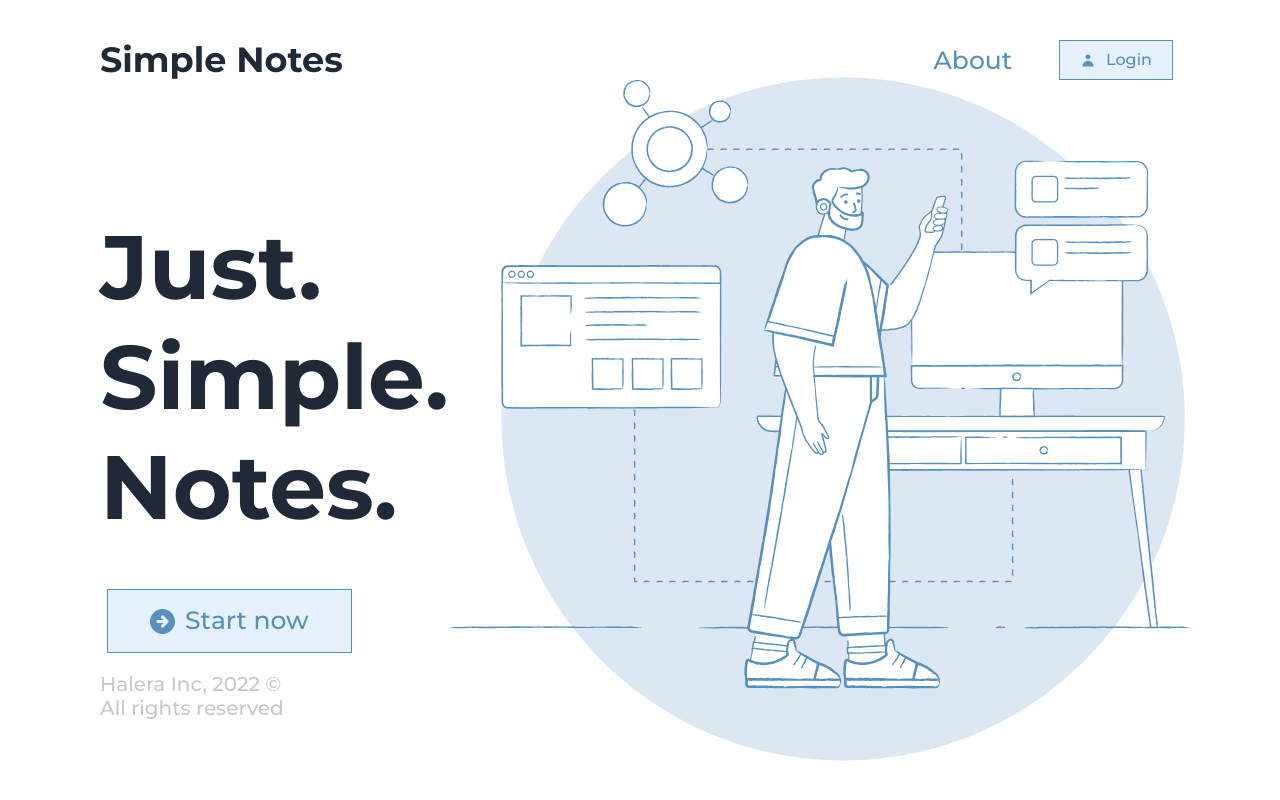
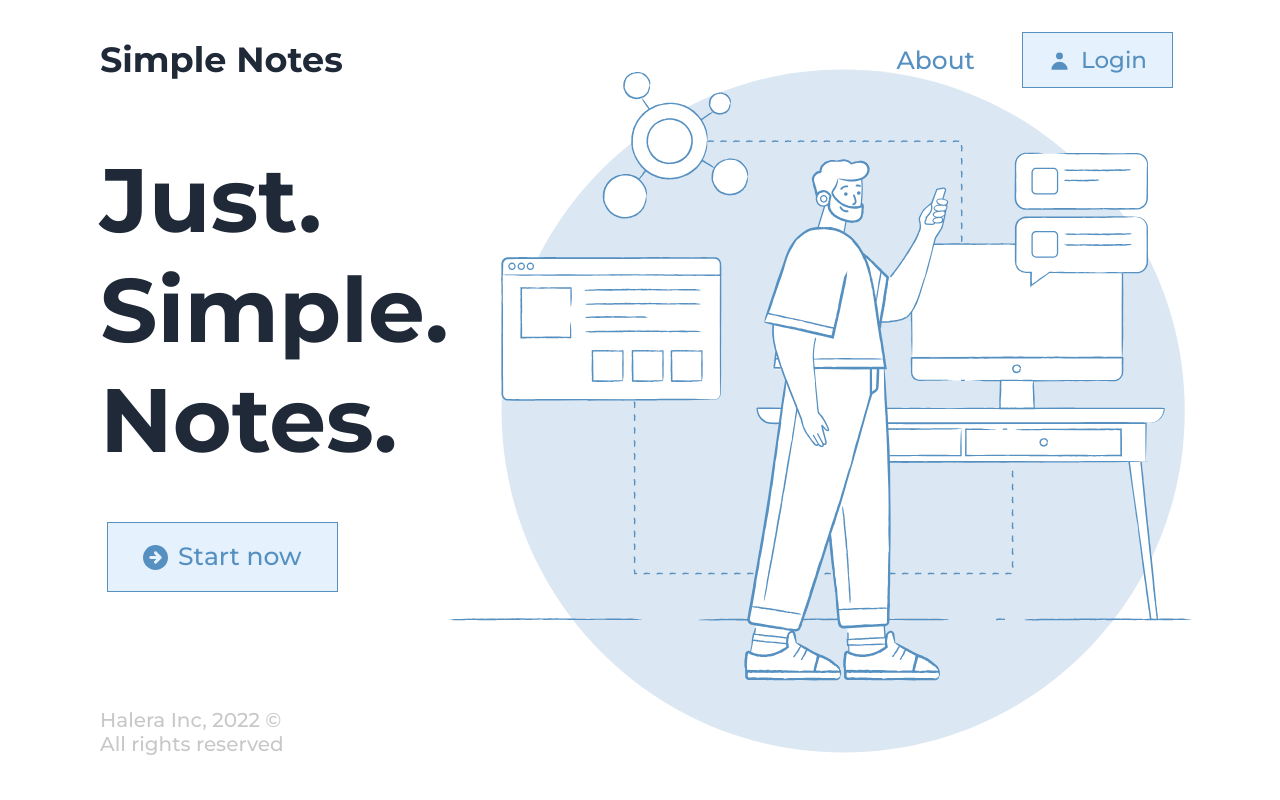
Before and after one commit to Halera-inc/simple-notes-front, a Next.js app: page / in a window 1280 px wide. Shown: the top 800 px of the page. Built offline with nearby package versions, Linux system fonts and the light colour scheme; no server answers.

Commit message:
fix landing page layout

```diff
--- a/src/components/landing/header/Header.tsx
+++ b/src/components/landing/header/Header.tsx
@@ -6,6 +6,14 @@ import Link from "next/link";
 import UserIcon from "../../../assets/images/UserIcon";
 
 const Header = (props: { title: string }) => {
+
+    const buttonHeader = {
+        paddingTop: '10px',
+        paddingBottom: '10px',
+        paddingLeft: '20px',
+        paddingRight: '20px',
+        fontSize: '23px',
+    }
 
     const router = useRouter()
     const onChangeLogin = () => {
@@ -20,9 +28,11 @@ const Header = (props: { title: string }) => {
                 <Link href={'/about'}>
                     <p className={s.about}>About</p>
                 </Link>
-                <Button title='Login'
-                        icon={<UserIcon/>}
-                        callback={onChangeLogin}/>
+                <Button
+                    style={buttonHeader}
+                    title='Login'
+                    icon={<UserIcon/>}
+                    callback={onChangeLogin}/>
             </div>
         </div>
     );
--- a/src/components/landing/mainBlock/MainBlock.tsx
+++ b/src/components/landing/mainBlock/MainBlock.tsx
@@ -8,10 +8,10 @@ import ArrowBackIcon from "../../../assets/images/ArrowBackIcon";
 const MainBlock = () => {
 
     const buttonTitle = {
-        paddingTop: '12px',
-        paddingBottom: '12px',
-        paddingLeft: '37px',
-        paddingRight: '37px',
+        paddingTop: '15px',
+        paddingBottom: '15px',
+        paddingLeft: '30px',
+        paddingRight: '30px',
         fontSize: '25px',
     }
 
--- a/src/styles/landingStyle/LandingPage.module.css
+++ b/src/styles/landingStyle/LandingPage.module.css
@@ -2,4 +2,7 @@
     position: relative;
     padding: 0 100px;
     height: 100vh;
+    display: flex;
+    flex-direction: column;
+    justify-content: space-between;
 }
--- a/src/styles/landingStyle/MainBlock.module.css
+++ b/src/styles/landingStyle/MainBlock.module.css
@@ -3,12 +3,12 @@
     justify-content: space-between;
     align-items: center;
     height: 65vh;
+    padding-bottom: 40px;
 }
 
 .blockTitle {
-    padding-top: 112px;
     display: flex;
-    justify-content: flex-start;
+    justify-content:center;
     flex-direction: column;
     align-items: flex-start;
 }
@@ -24,24 +24,8 @@
     line-height: 110px;
 }
 
-.button {
-    width: 158px;
-    height: 62px;
-    background-color: #E5F1FD;
-    border: 1px solid #5590C1;
-    color: #5590C1;
-    font-size: 25px;
-
-}
-
 .imgTitle {
     z-index: 0;
     padding-top: 78px;
     padding-right: 110px;
-
 }
-
-/*.btn {*/
-/*    position: relative;*/
-/*    bottom: 80px*/
-/*}*/
--- a/src/styles/landingStyle/footer.module.css
+++ b/src/styles/landingStyle/footer.module.css
@@ -1,9 +1,9 @@
 .footer {
     display: flex;
     justify-content: flex-start;
-    align-items: flex-end;
+    align-items: center;
     max-width: 200px;
-    height: 10vh;
+    height: 17vh;
 }
 .footer a {
     cursor: pointer;
```
